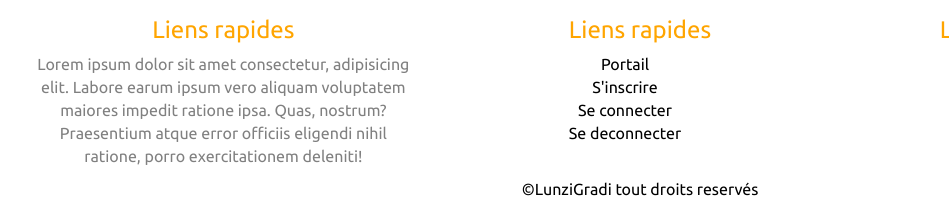
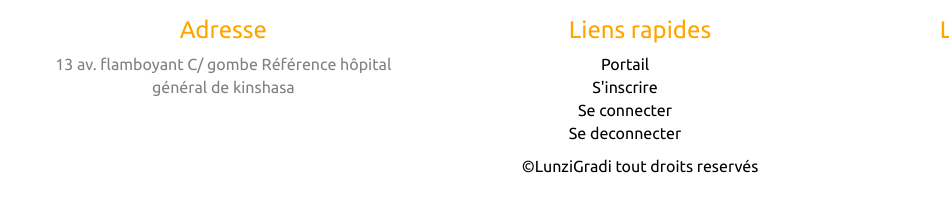
Before and after one commit to LunziGradi/yummy-restaurant, a plain HTML site: page login.html in a window 1280 px wide. Shown: the part 734-950 px from the top of the page, 0-949 px from the left. Drawn offline with Linux system fonts and the light colour scheme.

Commit message:
login.html

```diff
--- a/login.html
+++ b/login.html
@@ -65,8 +65,8 @@
         </div>
         <div class="d-flex">
             <div class="col-md-4 text-center">
-            <h3 class="orange">Liens rapides</h3>
-            <p>Lorem ipsum dolor sit amet consectetur, adipisicing elit. Labore earum ipsum vero aliquam voluptatem maiores impedit ratione ipsa. Quas, nostrum? Praesentium atque error officiis eligendi nihil ratione, porro exercitationem deleniti!</p>
+            <h3 class="orange">Adresse</h3>
+            <p>13 av. flamboyant C/ gombe Référence hôpital général de kinshasa</p>
         </div>
         <div class="col-md-4 ">
             <h3 class="orange text-center">Liens rapides</h3>
@@ -83,7 +83,7 @@
                 <a  href=""><i class="fa-brands fa-facebook fa-2x fb"></i></a>
                 <a href=""><i class="fa-brands fa-instagram fa-2x  black insta"></i></a>
                 <a href=""><i class="fa-brands fa-linkedin fa-2x dodger "></i></a>
-                <a href=""><i class="fa-brands fa-X fa-2x black"></i></a>
+                <a href=""><i class="fa-brands fa-X-twitter fa-2x black"></i></a>
                 <a href=""><i class="fa-brands fa-google-plus fa-2x black insta"></i></a>
             </ul>
         </div>
```
